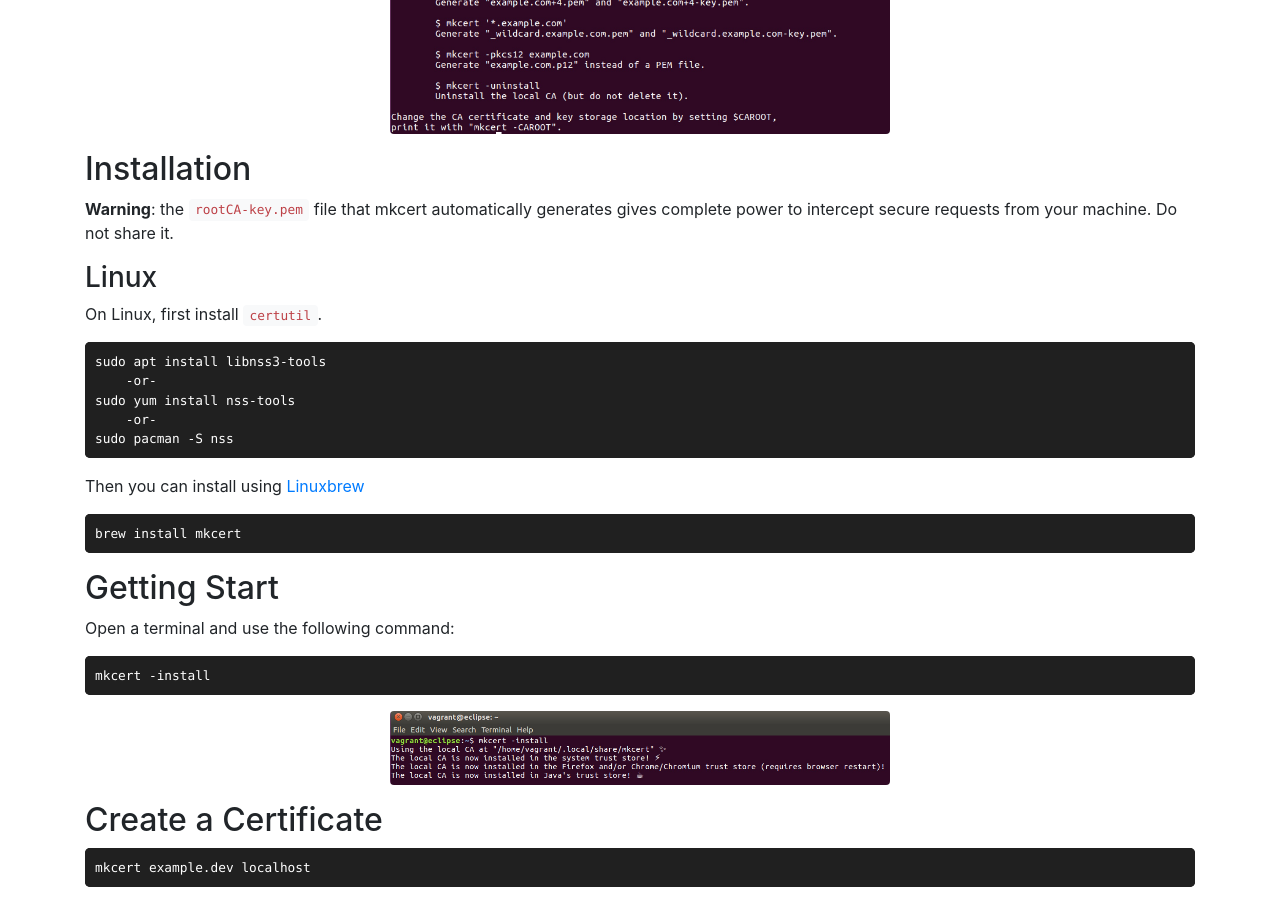
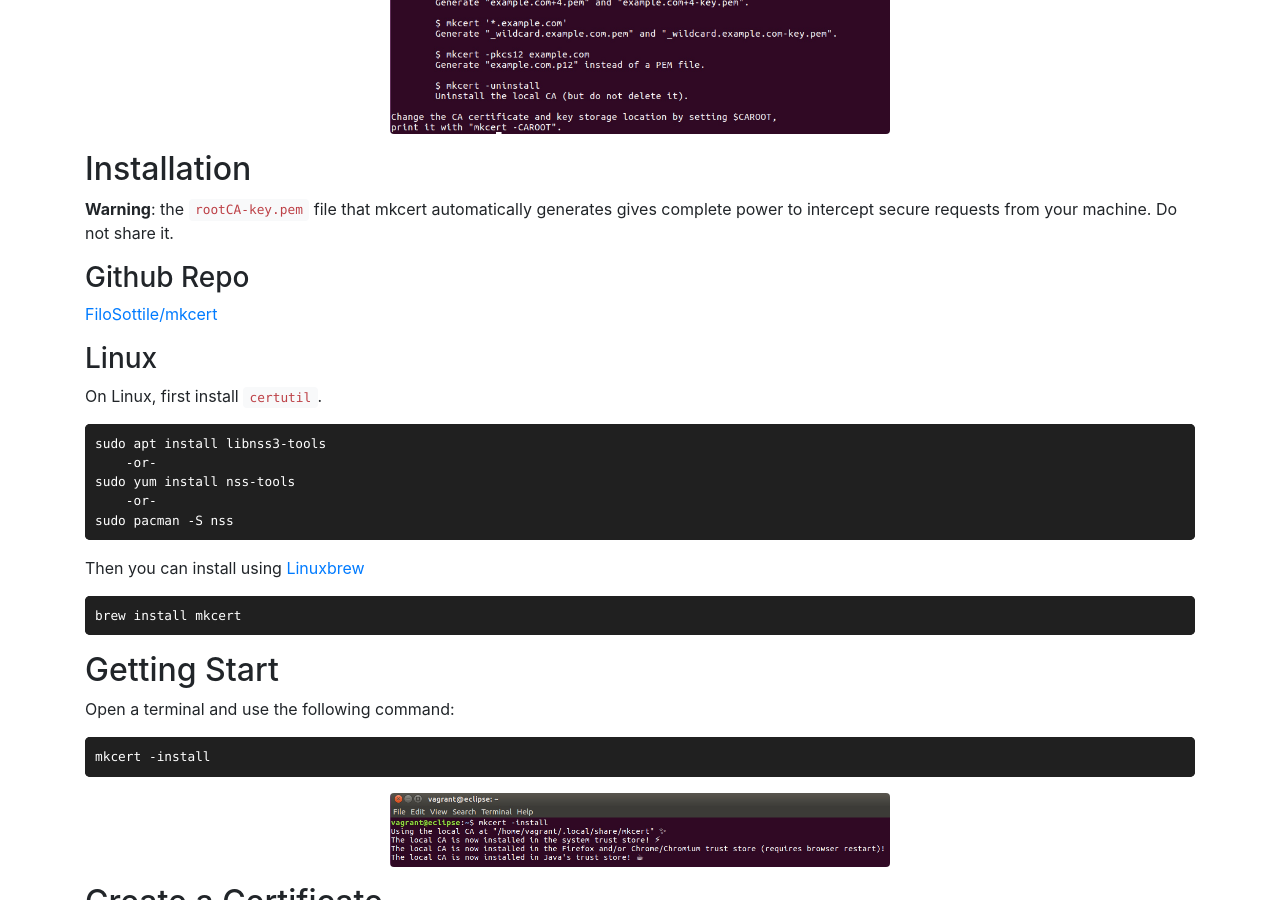
Before and after one commit to wechris/tips-tutorials, a Jekyll site: the page built from _posts/2018-09-30-Mkcert---Create-SSL-Certificates-for-Local-Development.md, in a window 1280 px wide and 900 px high, scrolled down 514 px. Built offline with Jekyll 4.4.1, drawn with Linux system fonts in a browser that asks for light colours.

Commit message:
github repo

```diff
--- a/_posts/2018-09-30-Mkcert---Create-SSL-Certificates-for-Local-Development.md
+++ b/_posts/2018-09-30-Mkcert---Create-SSL-Certificates-for-Local-Development.md
@@ -28,6 +28,10 @@ Mkcert provides us with the best solution to this by managing its own CA. This w
 ## Installation
 
 > **Warning**: the `rootCA-key.pem` file that mkcert automatically generates gives complete power to intercept secure requests from your machine. Do not share it.
+
+### Github Repo
+
+[FiloSottile/mkcert](https://github.com/FiloSottile/mkcert)
 
 ### Linux
 
```
